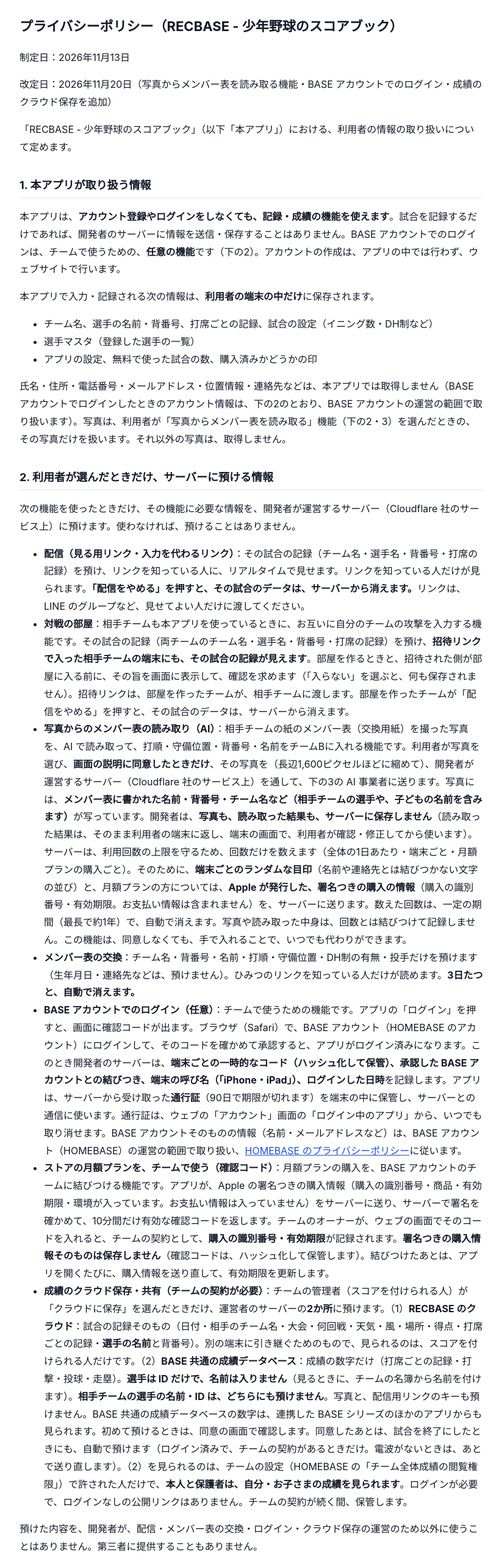
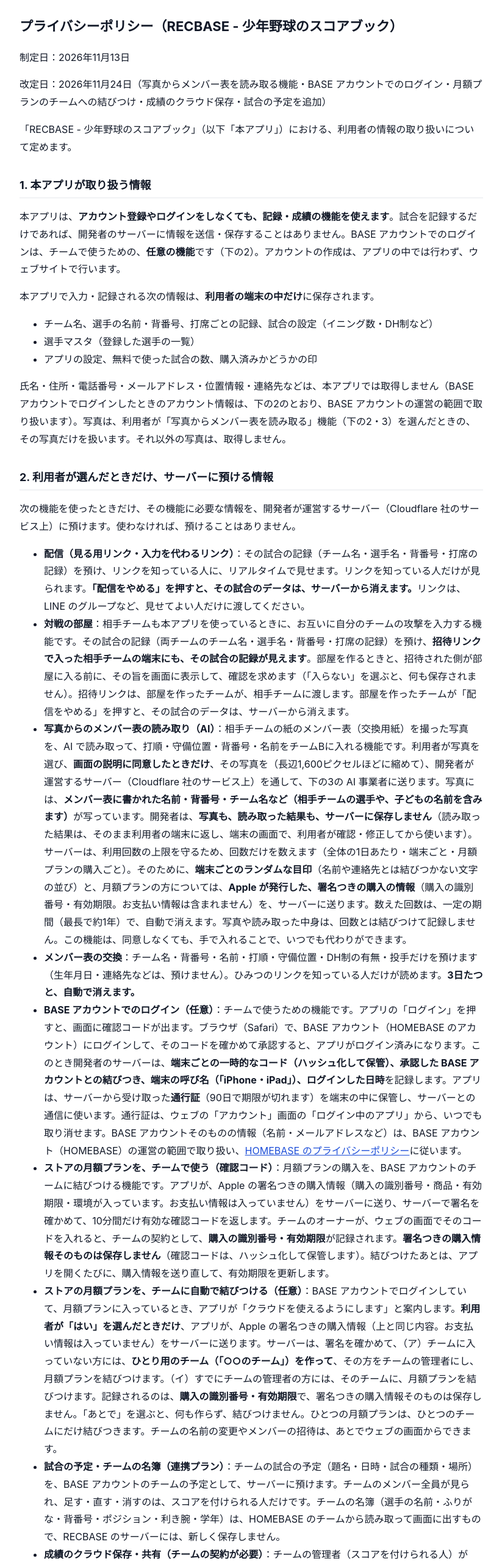
Before and after one commit to nonba/recbase-site, a plain HTML site: page privacy/index.html in a window 1280 px wide. Shown: the top 2560 px of the page at 61% size, without its empty margins (228-1051 px from the left). Drawn offline with Linux system fonts and the light colour scheme.

Commit message:
privacy: 2026-11-24 改定(月額プランのチームへの自動結びつけ・試合の予定・チームの名簿を追加。クラウド保存は、打席ごとの自動保存と、相手チームの選手名が含まれることを明記)
Co-Authored-By: Claude Sonnet 5.5 <noreply@anthropic.com>

```diff
--- a/privacy/index.html
+++ b/privacy/index.html
@@ -16,7 +16,7 @@
 <body>
 <h1>プライバシーポリシー（RECBASE - 少年野球のスコアブック）</h1>
 <p>制定日：2026年11月13日</p>
-<p>改定日：2026年11月20日（写真からメンバー表を読み取る機能・BASE アカウントでのログイン・成績のクラウド保存を追加）</p>
+<p>改定日：2026年11月24日（写真からメンバー表を読み取る機能・BASE アカウントでのログイン・月額プランのチームへの結びつけ・成績のクラウド保存・試合の予定を追加）</p>
 <p>「RECBASE - 少年野球のスコアブック」（以下「本アプリ」）における、利用者の情報の取り扱いについて定めます。</p>
 
 <h2>1. 本アプリが取り扱う情報</h2>
@@ -38,7 +38,9 @@
 <li><strong>メンバー表の交換</strong>：チーム名・背番号・名前・打順・守備位置・DH制の有無・投手だけを預けます（生年月日・連絡先などは、預けません）。ひみつのリンクを知っている人だけが読めます。<strong>3日たつと、自動で消えます。</strong></li>
 <li><strong>BASE アカウントでのログイン（任意）</strong>：チームで使うための機能です。アプリの「ログイン」を押すと、画面に確認コードが出ます。ブラウザ（Safari）で、BASE アカウント（HOMEBASE のアカウント）にログインして、そのコードを確かめて承認すると、アプリがログイン済みになります。このとき開発者のサーバーは、<strong>端末ごとの一時的なコード（ハッシュ化して保管）、承認した BASE アカウントとの結びつき、端末の呼び名（「iPhone・iPad」）、ログインした日時</strong>を記録します。アプリは、サーバーから受け取った<strong>通行証</strong>（90日で期限が切れます）を端末の中に保管し、サーバーとの通信に使います。通行証は、ウェブの「アカウント」画面の「ログイン中のアプリ」から、いつでも取り消せます。BASE アカウントそのものの情報（名前・メールアドレスなど）は、BASE アカウント（HOMEBASE）の運営の範囲で取り扱い、<a href="https://homebase.easystance.app/privacy">HOMEBASE のプライバシーポリシー</a>に従います。</li>
 <li><strong>ストアの月額プランを、チームで使う（確認コード）</strong>：月額プランの購入を、BASE アカウントのチームに結びつける機能です。アプリが、Apple の署名つきの購入情報（購入の識別番号・商品・有効期限・環境が入っています。お支払い情報は入っていません）をサーバーに送り、サーバーで署名を確かめて、10分間だけ有効な確認コードを返します。チームのオーナーが、ウェブの画面でそのコードを入れると、チームの契約として、<strong>購入の識別番号・有効期限</strong>が記録されます。<strong>署名つきの購入情報そのものは保存しません</strong>（確認コードは、ハッシュ化して保管します）。結びつけたあとは、アプリを開くたびに、購入情報を送り直して、有効期限を更新します。</li>
-<li><strong>成績のクラウド保存・共有（チームの契約が必要）</strong>：チームの管理者（スコアを付けられる人）が「クラウドに保存」を選んだときだけ、運営者のサーバーの<strong>2か所</strong>に預けます。（1）<strong>RECBASE のクラウド</strong>：試合の記録そのもの（日付・相手のチーム名・大会・何回戦・天気・風・場所・得点・打席ごとの記録・<strong>選手の名前</strong>と背番号）。別の端末に引き継ぐためのもので、見られるのは、スコアを付けられる人だけです。（2）<strong>BASE 共通の成績データベース</strong>：成績の数字だけ（打席ごとの記録・打撃・投球・走塁）。<strong>選手は ID だけで、名前は入りません</strong>（見るときに、チームの名簿から名前を付けます）。<strong>相手チームの選手の名前・ID は、どちらにも預けません</strong>。写真と、配信用リンクのキーも預けません。BASE 共通の成績データベースの数字は、連携した BASE シリーズのほかのアプリからも見られます。初めて預けるときは、同意の画面で確認します。同意したあとは、試合を終了にしたときにも、自動で預けます（ログイン済みで、チームの契約があるときだけ。電波がないときは、あとで送り直します）。（2）を見られるのは、チームの設定（HOMEBASE の「チーム全体成績の閲覧権限」）で許された人だけで、<strong>本人と保護者は、自分・お子さまの成績を見られます</strong>。ログインが必要で、ログインなしの公開リンクはありません。チームの契約が続く間、保管します。</li>
+<li><strong>ストアの月額プランを、チームに自動で結びつける（任意）</strong>：BASE アカウントでログインしていて、月額プランに入っているとき、アプリが「クラウドを使えるようにします」と案内します。<strong>利用者が「はい」を選んだときだけ</strong>、アプリが、Apple の署名つきの購入情報（上と同じ内容。お支払い情報は入っていません）をサーバーに送ります。サーバーは、署名を確かめて、（ア）チームに入っていない方には、<strong>ひとり用のチーム（「○○のチーム」）を作って</strong>、その方をチームの管理者にし、月額プランを結びつけます。（イ）すでにチームの管理者の方には、そのチームに、月額プランを結びつけます。記録されるのは、<strong>購入の識別番号・有効期限</strong>で、署名つきの購入情報そのものは保存しません。「あとで」を選ぶと、何も作らず、結びつけません。ひとつの月額プランは、ひとつのチームにだけ結びつきます。チームの名前の変更やメンバーの招待は、あとでウェブの画面からできます。</li>
+<li><strong>試合の予定・チームの名簿（連携プラン）</strong>：チームの試合の予定（題名・日時・試合の種類・場所）を、BASE アカウントのチームの予定として、サーバーに預けます。チームのメンバー全員が見られ、足す・直す・消すのは、スコアを付けられる人だけです。チームの名簿（選手の名前・ふりがな・背番号・ポジション・利き腕・学年）は、HOMEBASE のチームから読み取って画面に出すもので、RECBASE のサーバーには、新しく保存しません。</li>
+<li><strong>成績のクラウド保存・共有（チームの契約が必要）</strong>：チームの管理者（スコアを付けられる人）が「クラウドに保存」を選んだときだけ、運営者のサーバーの<strong>2か所</strong>に預けます。（1）<strong>RECBASE のクラウド</strong>：試合の記録そのもの（日付・相手のチーム名・大会・何回戦・天気・風・場所・得点・打席ごとの記録・<strong>選手の名前</strong>と背番号）。<strong>入力した、自分のチームと、相手チームの両方の選手の名前・背番号が、含まれます。</strong>別の端末に引き継いだり、ほかの端末で、同じチームの試合を開いたりするためのもので、見られるのは、スコアを付けられる人だけです。（2）<strong>BASE 共通の成績データベース</strong>：成績の数字だけ（打席ごとの記録・打撃・投球・走塁）。<strong>選手は ID だけで、名前は入りません</strong>（見るときに、チームの名簿から名前を付けます）。<strong>相手チームの選手の名前・ID は、（2）には入りません</strong>。写真と、配信用リンクのキーは、どちらにも預けません。BASE 共通の成績データベースの数字は、連携した BASE シリーズのほかのアプリからも見られます。初めて預けるときは、同意の画面で確認します。<strong>同意したあとは、試合をつけている途中（打席を記録するたび）にも、自動で（1）に預けます</strong>。端末にだけ記録が残って、抜けが出ないようにするためです（ログイン済みで、チームの契約があるときだけ。電波がないときは、あとで送り直します）。（2）の成績の数字は、試合を終了にしたときに預けます。（2）を見られるのは、チームの設定（HOMEBASE の「チーム全体成績の閲覧権限」）で許された人だけで、<strong>本人と保護者は、自分・お子さまの成績を見られます</strong>。ログインが必要で、ログインなしの公開リンクはありません。チームの契約が続く間、保管します。</li>
 </ul>
 <p>預けた内容を、開発者が、配信・メンバー表の交換・ログイン・クラウド保存の運営のため以外に使うことはありません。第三者に提供することもありません。</p>
 <p>サーバーの運営のため、通信の記録（IP アドレスなど）が、一時的に記録されることがあります。</p>
@@ -79,7 +81,7 @@
 <p>試合の記録は端末の中にあるため、<strong>アプリを削除すると、データは消えます</strong>。大切な記録は、アプリの「バックアップ」で書き出して、保管してください。サーバーに預けた配信・対戦の部屋のデータは、「配信をやめる」（対戦の部屋は、部屋を作ったチームのみ）で消せます。メンバー表の交換は、3日たつと自動で消えます。クラウドに預けた試合は、スコアを付けられる人が、アプリの「クラウドの試合」から、試合ごとに削除できます（RECBASE のクラウドと、BASE 共通の成績データベースの数字の、両方から消えます。削除したデータは、運営側のバックアップに、最長30日残ってから消えます）。ログインの通行証は、ウェブの「アカウント」画面から取り消せます。BASE アカウントの退会は、ウェブの「アカウント」画面の「退会について」をご覧ください。写真の読み取りで送った写真は、開発者のサーバーには残りません（AI 事業者での保存は、上の3のとおりです）。開発者側には、それ以外の利用者のデータはありません。</p>
 
 <h2>7. 子どもの利用について</h2>
-<p>本アプリは、少年野球の指導者・保護者などが、チームの記録として使うことを想定しています。本アプリが、お子さまの個人情報を、自動で収集・送信することはありません（利用者が、写真の読み取りを選んだときの、その写真だけを除きます）。写真の読み取りの AI は、利用者が選んだ写真の文字を読むためだけに使い、お子さまが AI と会話する機能はありません。選手の名前などを、配信やメンバー表の交換・写真の読み取りで、他の人や AI の事業者に渡すとき、また、お子さまの成績をクラウドに預けるときは、チームで、保護者の方に説明し、理解・了解を得たうえで、お使いください（クラウドに預けるときは、アプリの同意の画面で、確認します）。</p>
+<p>本アプリは、少年野球の指導者・保護者などが、チームの記録として使うことを想定しています。本アプリが、お子さまの個人情報を、自動で収集・送信することはありません（利用者が、写真の読み取りを選んだときの、その写真と、クラウド保存に同意したあとの、試合の記録を除きます）。写真の読み取りの AI は、利用者が選んだ写真の文字を読むためだけに使い、お子さまが AI と会話する機能はありません。選手の名前などを、配信やメンバー表の交換・写真の読み取りで、他の人や AI の事業者に渡すとき、また、お子さまの成績をクラウドに預けるときは、チームで、保護者の方に説明し、理解・了解を得たうえで、お使いください（クラウドに預けるときは、アプリの同意の画面で、確認します）。</p>
 
 <h2>8. 変更</h2>
 <p>本ポリシーを変更する場合は、本ページで告知します。</p>
```
